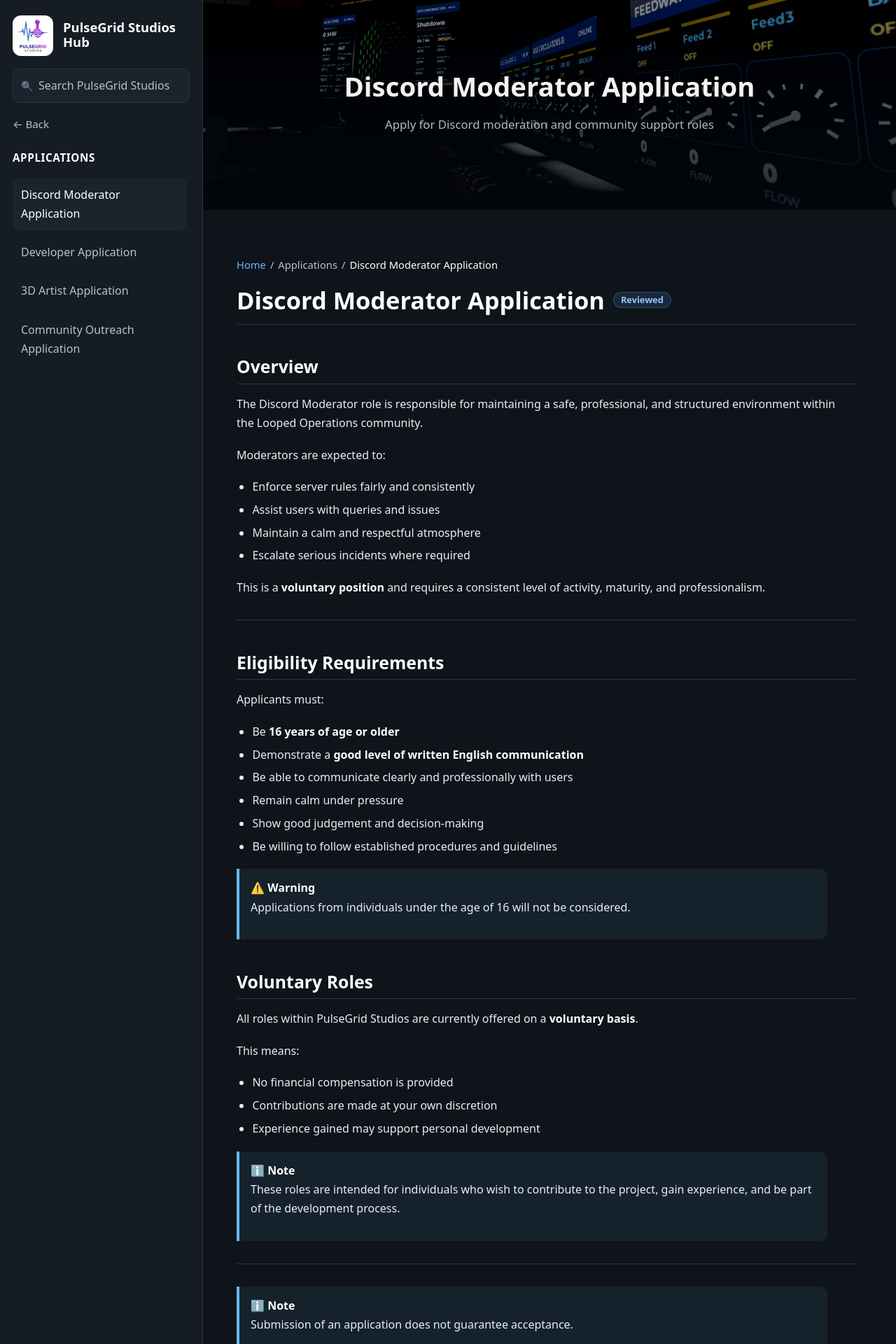
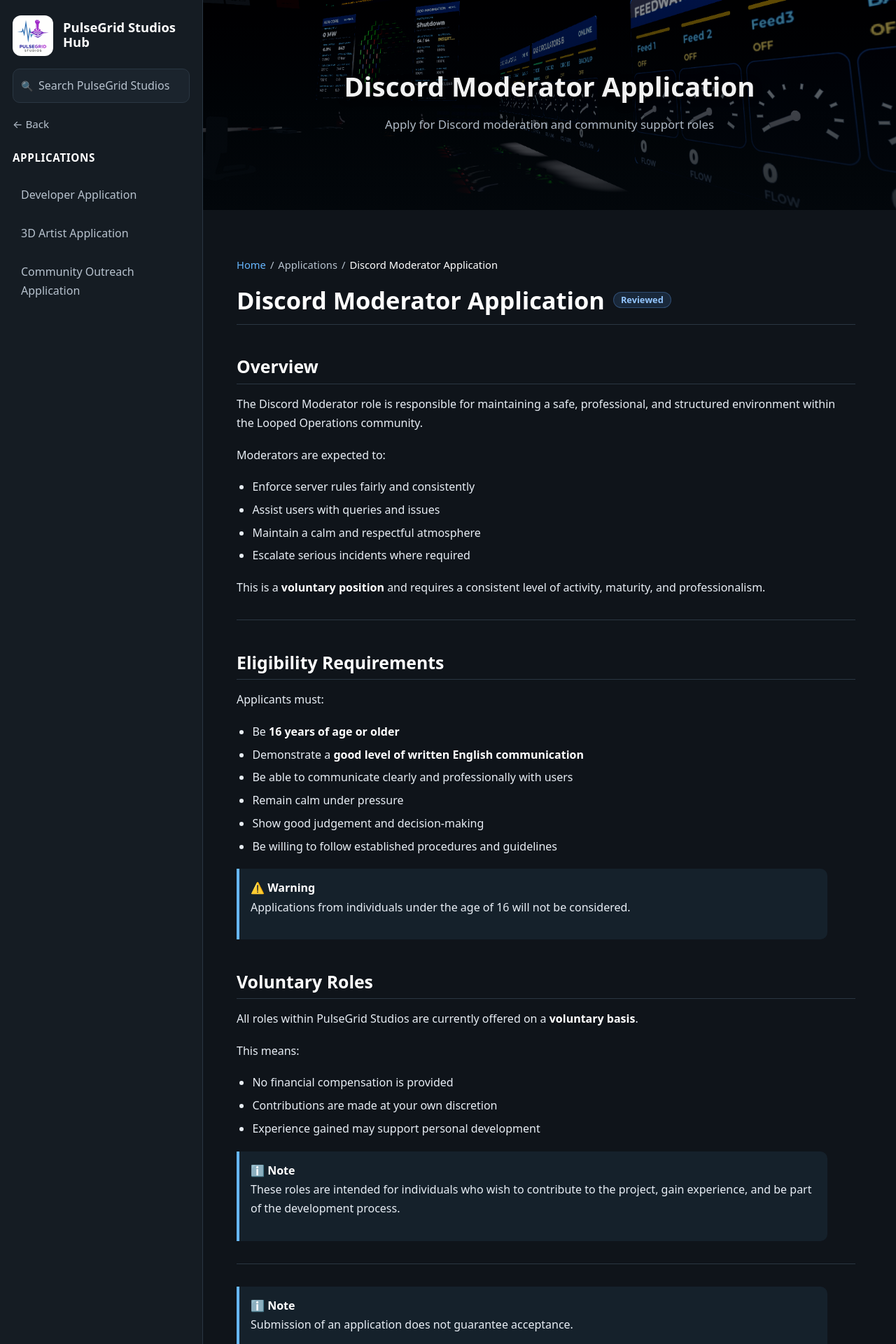
Before and after one commit to Pulsegridstudios/hub, a Jekyll site: the page built from pages/discord-application.md, in a window 1280 px wide. Shown: the top 1920 px of the page at 70% size. Built offline with Jekyll 4.4.1, drawn with Linux system fonts in a browser that asks for light colours; part of the change alters nothing that is shown.

Commit message:
Update discord-application.md

```diff
--- a/pages/discord-application.md
+++ b/pages/discord-application.md
@@ -3,7 +3,8 @@ title: Discord Moderator Application
 layout: wiki
 permalink: /pages/discord-application/
 nav_group: applications
-nav_order: 1
+nav_order: 0
+nav_hidden: true
 hero_image: /assets/images/control-room-banner.jpg
 hero_title: Discord Moderator Application
 hero_subtitle: Apply for Discord moderation and community support roles
```
